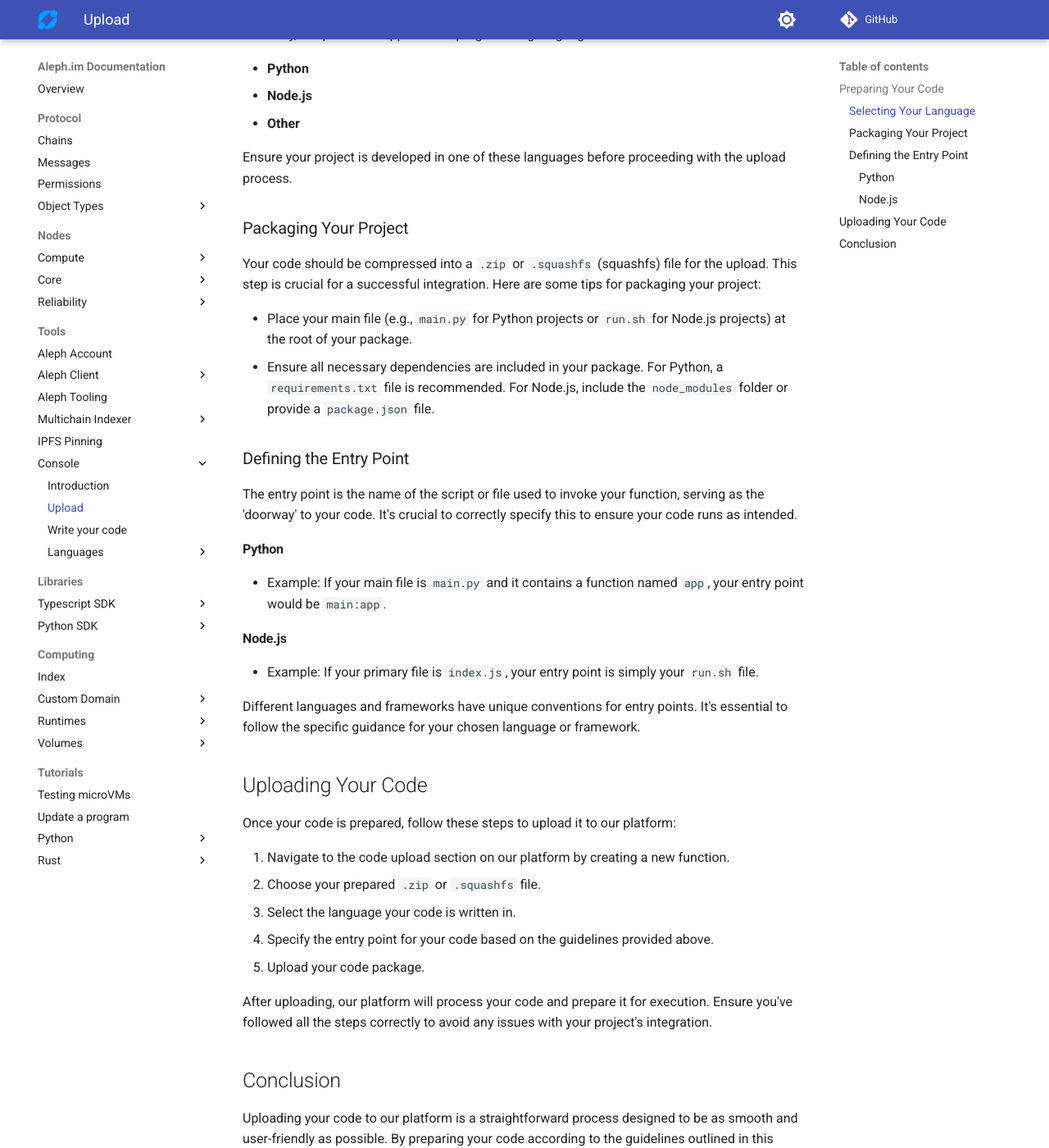
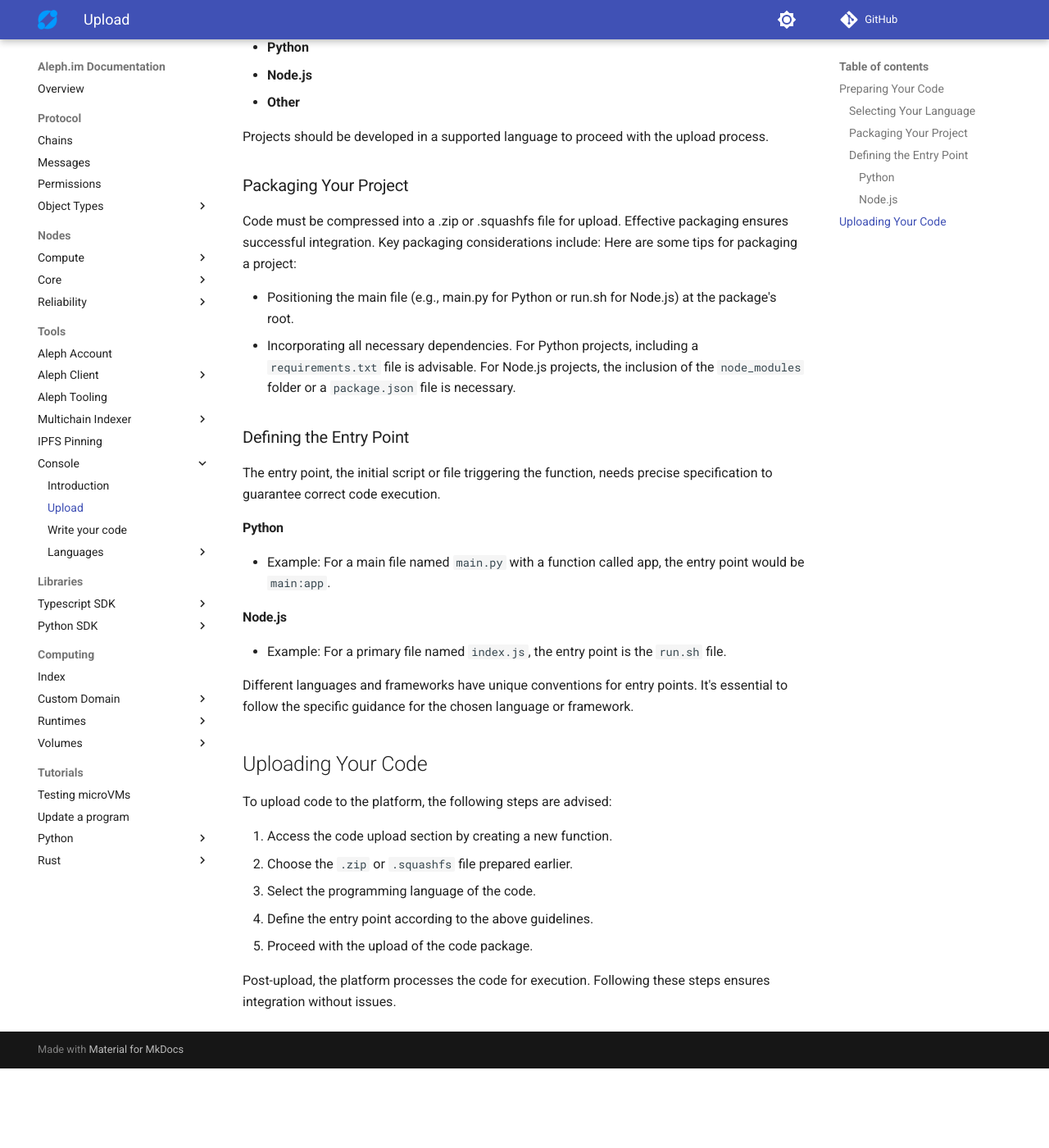
Before and after one commit to aleph-im/aleph-docs, an MkDocs documentation site: the page built from docs/tools/console/upload.md, in a window 1280 px wide and 1400 px high, scrolled down 791 px. Shown: the whole window at 82% size. Built offline with MkDocs 1.6.1 and Material for MkDocs 9.7.7, drawn with Linux system fonts in a browser that asks for light colours; comment, search, counter and statistics services are not loaded; after the commit the page ends 2094 px from its top, so only the background shows below that; some of the changed text lies outside the part shown.

```diff
--- a/docs/tools/console/upload.md
+++ b/docs/tools/console/upload.md
@@ -1,56 +1,50 @@
 # Code Upload Documentation
 
-This guide provides a comprehensive overview of how to prepare and upload your code to our platform. You will be able to easily integrate your projects and get them running smoothly.
+This guide details the steps for preparing and uploading code to the platform, enabling straightforward project integration.
 
 ## Preparing Your Code
 
-Before uploading, it's essential to ensure your code is correctly prepared to meet our requirements. This includes selecting the right language, packaging your project, and defining the entry point.
+It is essential to prepare code to align with platform requirements, which involves selecting the appropriate programming language, packaging the project suitably, and defining an entry point.
 
 ![Execute Code](../../assets/images/console/upload.png)
 
 ### Selecting Your Language
 
-Currently, our platform supports two programming languages:
+The platform supports a range of programming languages, including:
 
 - **Python**
 - **Node.js**
 - **Other**
 
-Ensure your project is developed in one of these languages before proceeding with the upload process.
+Projects should be developed in a supported language to proceed with the upload process.
 
 ### Packaging Your Project
 
-Your code should be compressed into a `.zip` or `.squashfs` (squashfs) file for the upload. This step is crucial for a successful integration. Here are some tips for packaging your project:
+Code must be compressed into a .zip or .squashfs file for upload. Effective packaging ensures successful integration. Key packaging considerations include: Here are some tips for packaging a project:
 
-- Place your main file (e.g., `main.py` for Python projects or `run.sh` for Node.js projects) at the root of your package.
-- Ensure all necessary dependencies are included in your package. For Python, a `requirements.txt` file is recommended. For Node.js, include the `node_modules` folder or provide a `package.json` file.
+- Positioning the main file (e.g., main.py for Python or run.sh for Node.js) at the package's root.
+- Incorporating all necessary dependencies. For Python projects, including a `requirements.txt` file is advisable. For Node.js projects, the inclusion of the `node_modules` folder or a `package.json` file is necessary.
 
 ### Defining the Entry Point
 
-The entry point is the name of the script or file used to invoke your function, serving as the 'doorway' to your code. It's crucial to correctly specify this to ensure your code runs as intended.
+The entry point, the initial script or file triggering the function, needs precise specification to guarantee correct code execution.
 
 #### Python
-- Example: If your main file is `main.py` and it contains a function named `app`, your entry point would be `main:app`.
+- Example: For a main file named `main.py` with a function called app, the entry point would be `main:app`.
 
 #### Node.js
-- Example: If your primary file is `index.js`, your entry point is simply your `run.sh` file.
+- Example: For a primary file named `index.js`, the entry point is the `run.sh` file.
 
-Different languages and frameworks have unique conventions for entry points. It's essential to follow the specific guidance for your chosen language or framework.
+Different languages and frameworks have unique conventions for entry points. It's essential to follow the specific guidance for the chosen language or framework.
 
 ## Uploading Your Code
 
-Once your code is prepared, follow these steps to upload it to our platform:
+To upload code to the platform, the following steps are advised:
 
-1. Navigate to the code upload section on our platform by creating a new function.
-2. Choose your prepared `.zip` or `.squashfs` file.
-3. Select the language your code is written in.
-4. Specify the entry point for your code based on the guidelines provided above.
-5. Upload your code package.
+1. Access the code upload section by creating a new function.
+2. Choose the `.zip` or `.squashfs` file prepared earlier.
+3. Select the programming language of the code.
+4. Define the entry point according to the above guidelines.
+5. Proceed with the upload of the code package.
 
-After uploading, our platform will process your code and prepare it for execution. Ensure you've followed all the steps correctly to avoid any issues with your project's integration.
-
-## Conclusion
-
-Uploading your code to our platform is a straightforward process designed to be as smooth and user-friendly as possible. By preparing your code according to the guidelines outlined in this document, you'll ensure a seamless integration and a great start to using our services.
-
-We're excited to see what you'll build!
+Post-upload, the platform processes the code for execution. Following these steps ensures integration without issues.
```
Also changed, not shown: docs/tools/console/index.md (+3 -3 lines), docs/tools/console/languages/nodejs.md (+13 -14 lines), docs/tools/console/languages/other.md (+7 -9 lines), docs/tools/console/languages/python.md (+8 -8 lines), docs/tools/console/write_your_code.md (+8 -8 lines).
